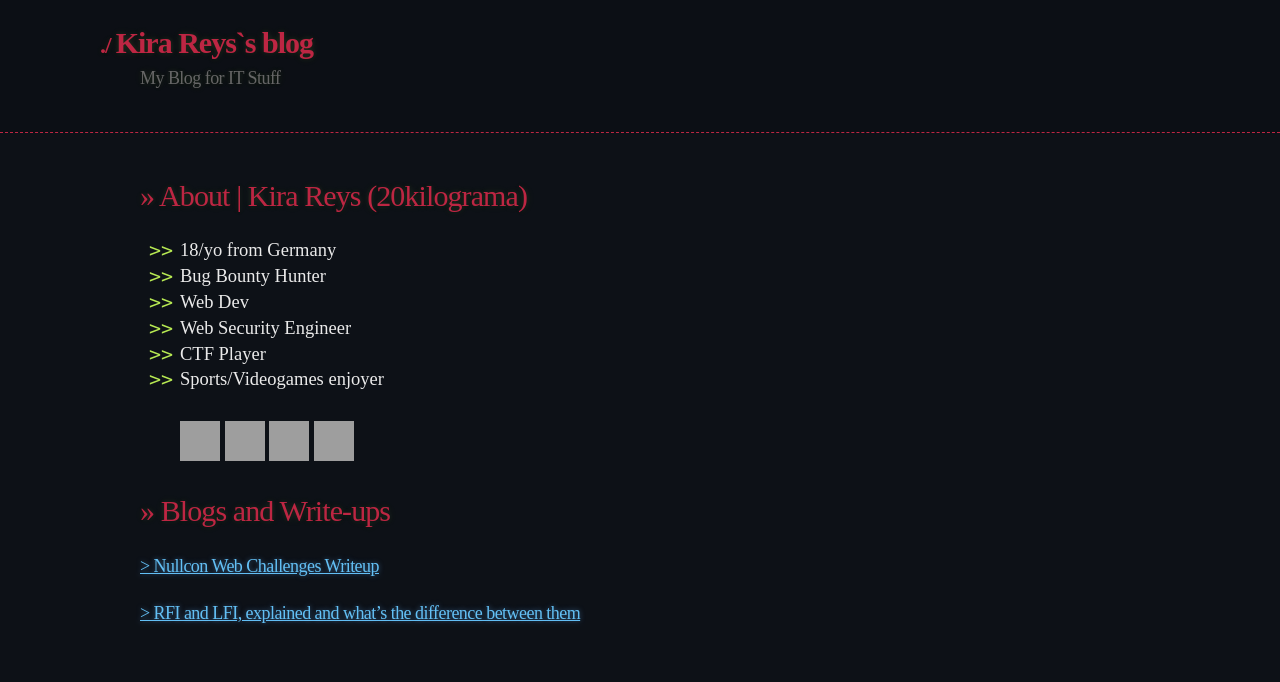
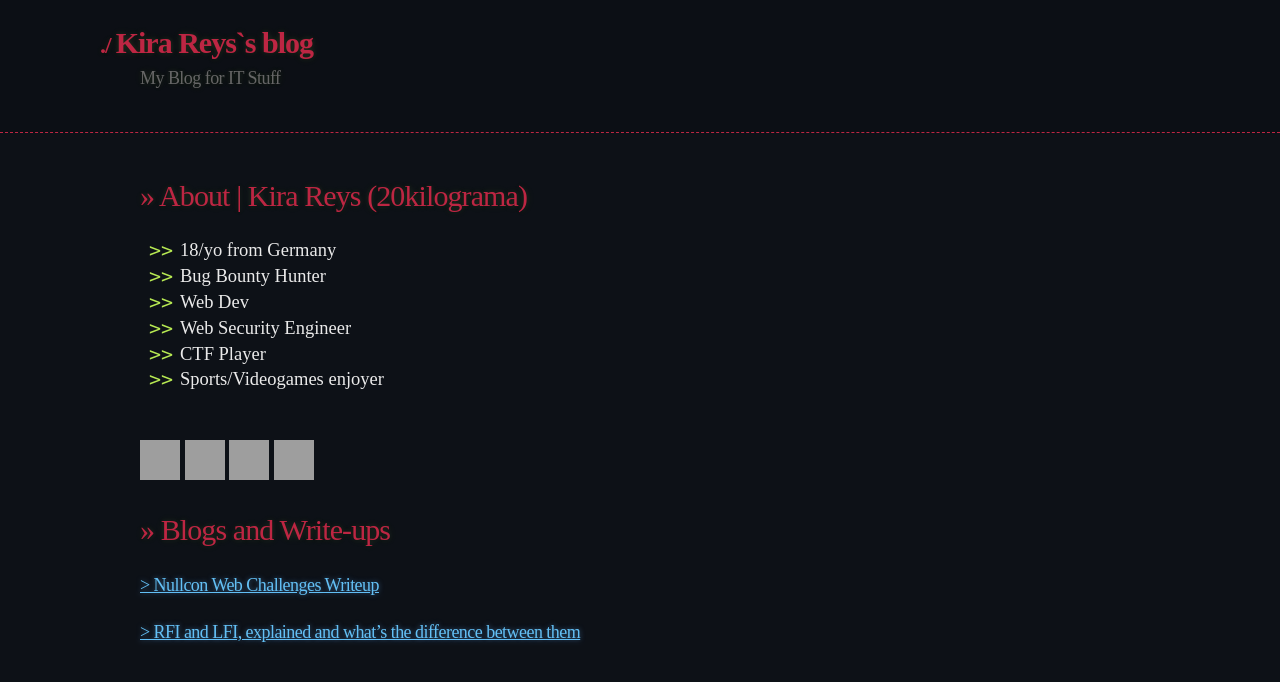
Before and after one commit to 20kilograma/blog, a Jekyll site: the page built from index.md, in a window 1280 px wide. Shown: the top 682 px of the page. Built offline with Jekyll 4.4.1, drawn with Linux system fonts in a browser that asks for light colours; some web fonts are replaced; our own code applies the rules of GitHub Pages for plain Markdown files; grey boxes are pictures that could not be loaded.

Commit message:
Update index.md

```diff
--- a/index.md
+++ b/index.md
@@ -8,11 +8,11 @@
   <li>CTF Player</li>
   <li>Sports/Videogames enjoyer</li>
   <br>
-  <a target="_blank" href=""><img width=40 height=40 src="https://images.crunchbase.com/image/upload/c_lpad,f_auto,q_auto:eco,dpr_1/dgsrzgjf4paklpbom6uj"></a>
-  <a target="_blank" href="https://twitter.com/kirareysV2"><img width=40 height=40 src="https://static.dezeen.com/uploads/2023/07/x-logo-twitter-elon-musk_dezeen_2364_col_0.jpg"></a>
-  <a target="_blank" href=""><img width=40 height=40 src="https://logodix.com/logo/64439.png"></a>
-  <a target="_blank" href="https://leetcode.com/20kilograma/"><img width=40 height=40 src="https://upload.wikimedia.org/wikipedia/commons/8/8e/LeetCode_Logo_1.png"></a>
 </ul>
+<a target="_blank" href=""><img width=40 height=40 src="https://images.crunchbase.com/image/upload/c_lpad,f_auto,q_auto:eco,dpr_1/dgsrzgjf4paklpbom6uj"></a>
+<a target="_blank" href="https://twitter.com/kirareysV2"><img width=40 height=40 src="https://static.dezeen.com/uploads/2023/07/x-logo-twitter-elon-musk_dezeen_2364_col_0.jpg"></a>
+<a target="_blank" href=""><img width=40 height=40 src="https://logodix.com/logo/64439.png"></a>
+<a target="_blank" href="https://leetcode.com/20kilograma/"><img width=40 height=40 src="https://upload.wikimedia.org/wikipedia/commons/8/8e/LeetCode_Logo_1.png"></a>
 
 # >> Blogs and Write-ups
 
```
